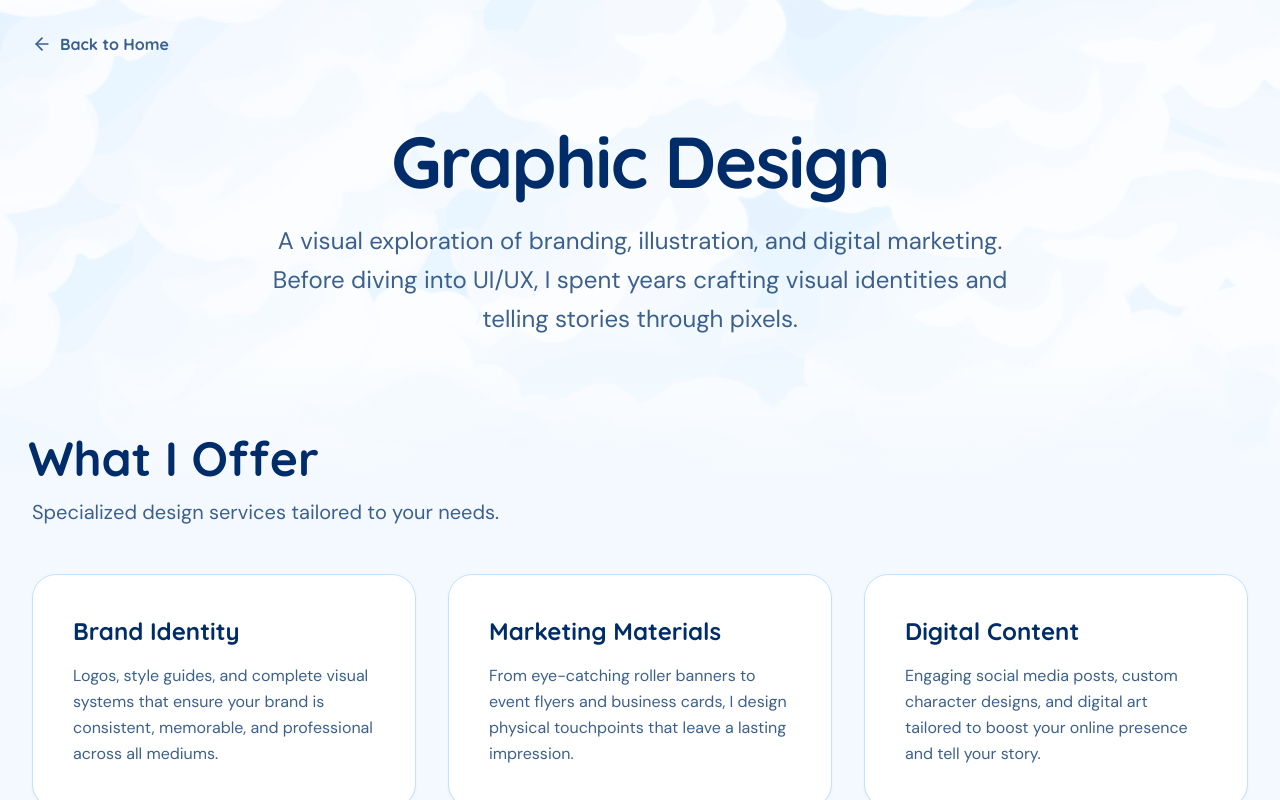
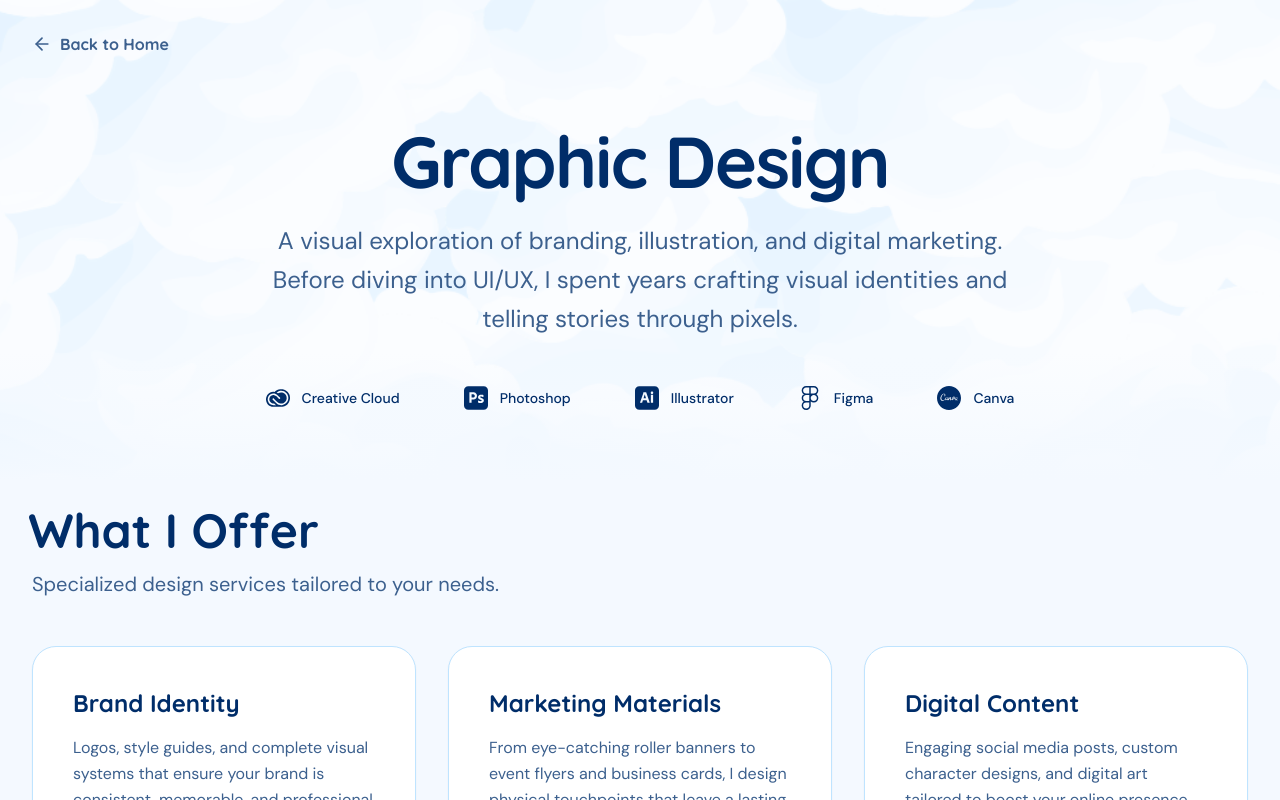
Before and after one commit to nadiahossny/nadiahossnyportfolio, a React (Vite) app: page /graphic-design in a window 1280 px wide. Shown: the top 800 px of the page. Built offline with nearby package versions, Linux system fonts and the light colour scheme.

Commit message:
UI: Add tools strip (Adobe CC, PS, AI, Figma, Canva) to Graphic Design hero section

```diff
--- a/src/pages/Services.tsx
+++ b/src/pages/Services.tsx
@@ -2,6 +2,7 @@ import { useEffect, useState } from 'react';
 import { Link } from 'react-router-dom';
 import { ArrowLeft, X, Mail } from 'lucide-react';
 import { FaWhatsapp } from 'react-icons/fa';
+import { SiAdobecreativecloud, SiAdobephotoshop, SiAdobeillustrator, SiFigma, SiCanva } from 'react-icons/si';
 import { motion, AnimatePresence } from 'framer-motion';
 import heroBg from '../assets/cloudy-bg.png';
 // High-Res Assets
@@ -185,7 +186,7 @@ export default function Services() {
           initial="hidden"
           animate="visible"
           variants={fadeUp}
-          className="max-w-3xl mx-auto text-center mb-24"
+          className="max-w-3xl mx-auto text-center mb-12"
         >
           <h1 className="text-6xl md:text-7xl font-display font-bold text-headline mb-6 tracking-tight">Graphic Design</h1>
           <p className="text-2xl text-bodytext font-light leading-relaxed">
@@ -193,6 +194,21 @@ export default function Services() {
             Before diving into UI/UX, I spent years crafting visual identities and telling stories through pixels.
           </p>
         </motion.div>
+
+        {/* Tools Strip */}
+        <motion.div
+          initial={{ opacity: 0, y: 20 }}
+          animate={{ opacity: 1, y: 0 }}
+          transition={{ duration: 0.6, delay: 0.3 }}
+          className="flex flex-wrap justify-center gap-8 md:gap-16 mb-24 opacity-80"
+        >
+          <div className="flex items-center gap-3 text-headline hover:text-cta transition-colors duration-300 cursor-default"><SiAdobecreativecloud className="w-6 h-6" /><span className="text-sm font-medium">Creative Cloud</span></div>
+          <div className="flex items-center gap-3 text-headline hover:text-cta transition-colors duration-300 cursor-default"><SiAdobephotoshop className="w-6 h-6" /><span className="text-sm font-medium">Photoshop</span></div>
+          <div className="flex items-center gap-3 text-headline hover:text-cta transition-colors duration-300 cursor-default"><SiAdobeillustrator className="w-6 h-6" /><span className="text-sm font-medium">Illustrator</span></div>
+          <div className="flex items-center gap-3 text-headline hover:text-cta transition-colors duration-300 cursor-default"><SiFigma className="w-6 h-6" /><span className="text-sm font-medium">Figma</span></div>
+          <div className="flex items-center gap-3 text-headline hover:text-cta transition-colors duration-300 cursor-default"><SiCanva className="w-6 h-6" /><span className="text-sm font-medium">Canva</span></div>
+        </motion.div>
+
 
         {/* What I Offer Section */}
         <div className="mb-24">
```
